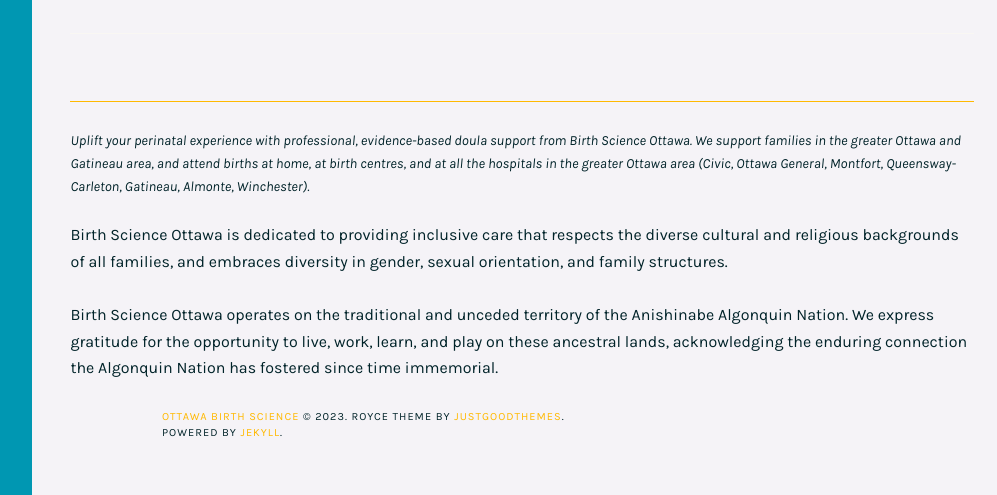
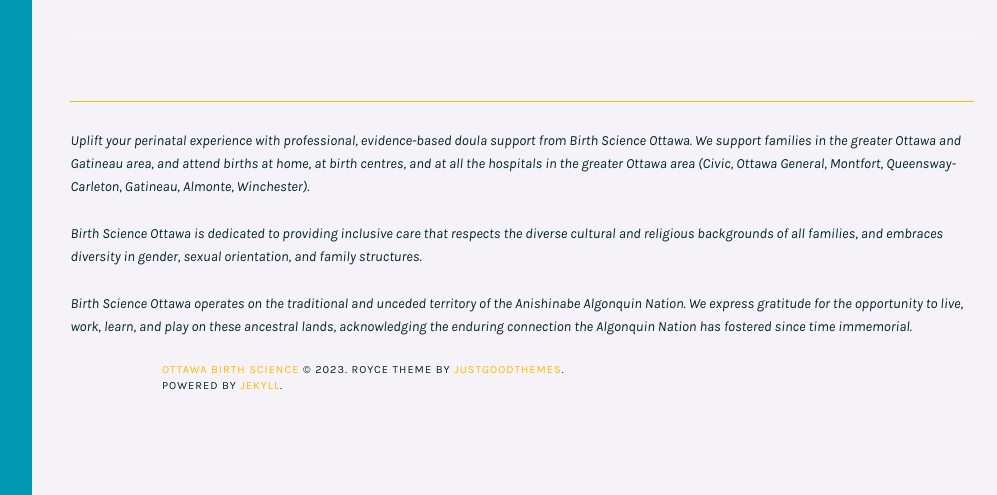
Before and after one commit to mch3rry/mypage, a Jekyll site: the page built from index.html, in a window 1280 px wide and 1032 px high. Shown: the part 537-1032 px from the top of the window, without its empty margins (268-1265 px from the left). Built offline with Jekyll 4.4.1, drawn with Linux system fonts in a browser that asks for light colours; the list of posts is cut into pages by our own code.

Commit message:
Update footer.html

```diff
--- a/_includes/footer.html
+++ b/_includes/footer.html
@@ -3,9 +3,9 @@
 
     <p style="font-size: 14px"><i>Uplift your perinatal experience with professional, evidence-based doula support from Birth Science Ottawa. We support families in the greater Ottawa and Gatineau area, and attend births at home, at birth centres, and at all the hospitals in the greater Ottawa area (Civic, Ottawa General, Montfort, Queensway-Carleton, Gatineau, Almonte, Winchester).</i></p>
 
-    <p>Birth Science Ottawa is dedicated to providing inclusive care that respects the diverse cultural and religious backgrounds of all families, and embraces diversity in gender, sexual orientation, and family structures.</p>
+    <p style="font-size: 14px"><i>Birth Science Ottawa is dedicated to providing inclusive care that respects the diverse cultural and religious backgrounds of all families, and embraces diversity in gender, sexual orientation, and family structures.</i></p>
 
-    <p>Birth Science Ottawa operates on the traditional and unceded territory of the Anishinabe Algonquin Nation. We express gratitude for the opportunity to live, work, learn, and play on these ancestral lands, acknowledging the enduring connection the Algonquin Nation has fostered since time immemorial.</p>
+    <p style="font-size: 14px"><i>Birth Science Ottawa operates on the traditional and unceded territory of the Anishinabe Algonquin Nation. We express gratitude for the opportunity to live, work, learn, and play on these ancestral lands, acknowledging the enduring connection the Algonquin Nation has fostered since time immemorial.</i></p>
 
     <p class="site-info inner">
         <a href="#">{{ site.name }}</a> &copy; {{ site.time | date: '%Y' }}. Royce theme by
```
